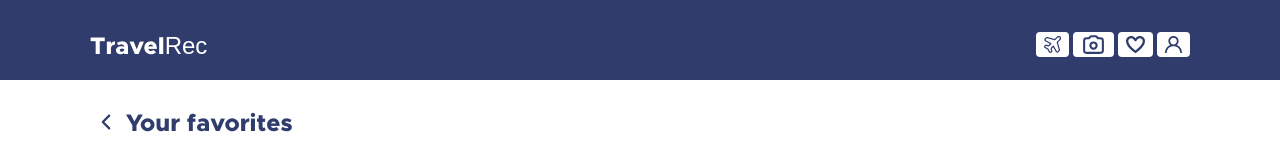
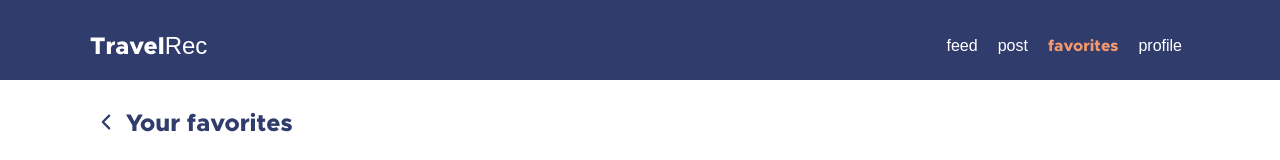
Before and after one commit to malyesh/trec-client, a React (Create React App) app: page /favorites in a window 1280 px wide. Shown: the top 160 px of the page. Built offline with nearby package versions, Linux system fonts and the light colour scheme; no server answers; sample sign-in values are in the browser's storage; a web font is replaced by a local one.

Commit message:
make header more streamline and add delete post

```diff
--- a/src/components/Header/Header.js
+++ b/src/components/Header/Header.js
@@ -10,7 +10,10 @@ export default function Header() {
   const [isSearch, setIsSearch] = useState(true);
   const [isLogin, setIsLogin] = useState(false);
   const [isSignup, setIsSignup] = useState(false);
+  const [isPost, setIsPost] = useState(false);
   const [isFeed, setIsFeed] = useState(false);
+  const [isFav, setIsFav] = useState(false);
+  const [isProfile, setIsProfile] = useState(false);
   const navigate = useNavigate();
   const location = useLocation();
   const { pathname } = location;
@@ -25,6 +28,9 @@ export default function Header() {
       setIsLogin(false);
       setIsSignup(false);
       setIsFeed(false);
+      setIsPost(false);
+      setIsFav(false);
+      setIsProfile(false);
     } else if (pathname === '/login') {
       setIsLogin(true);
       setIsSearch(false);
@@ -40,11 +46,41 @@ export default function Header() {
       setIsSignup(false);
       setIsLogin(false);
       setIsSearch(false);
+      setIsPost(false);
+      setIsFav(false);
+      setIsProfile(false);
+    } else if (pathname === '/post') {
+      setIsFeed(false);
+      setIsSignup(false);
+      setIsLogin(false);
+      setIsSearch(false);
+      setIsPost(true);
+      setIsFav(false);
+      setIsProfile(false);
+    } else if (pathname === '/favorites') {
+      setIsFeed(false);
+      setIsSignup(false);
+      setIsLogin(false);
+      setIsSearch(false);
+      setIsPost(false);
+      setIsFav(true);
+      setIsProfile(false);
+    } else if (pathname === '/profile') {
+      setIsFeed(false);
+      setIsSignup(false);
+      setIsLogin(false);
+      setIsSearch(false);
+      setIsPost(false);
+      setIsFav(false);
+      setIsProfile(true);
     } else {
       setIsFeed(false);
       setIsSignup(false);
       setIsLogin(false);
       setIsSearch(false);
+      setIsPost(false);
+      setIsFav(false);
+      setIsProfile(false);
     }
   }, [pathname]);
 
@@ -72,7 +108,10 @@ export default function Header() {
         </section>
 
         {token && (
-          <div className='header__section header__section--logo'>
+          <>
+            <div
+              className={`header__section header__section--logo header__section--mobile `}
+            >
               <img
                 className={`header__icon header__icon--plane ${
                   isFeed ? 'header__icon--active' : ''
@@ -114,6 +153,55 @@ export default function Header() {
                 }}
               />
             </div>
+            <div
+              className={`header__section header__section--logo header__section--tablet `}
+            >
+              <button
+                className={`header__button ${
+                  isFeed ? 'header__button--active' : ''
+                } ${!isSearch ? '' : 'header__button--other'}`}
+                type='click'
+                onClick={() => {
+                  navigate('/feed');
+                }}
+              >
+                feed
+              </button>
+              <button
+                className={`header__button  ${
+                  isPost ? 'header__button--active' : ''
+                } ${!isSearch ? '' : 'header__button--other'}`}
+                type='click'
+                onClick={() => {
+                  navigate('/post');
+                }}
+              >
+                post
+              </button>
+              <button
+                className={`header__button  ${
+                  isFav ? 'header__button--active' : ''
+                } ${!isSearch ? '' : 'header__button--other'}`}
+                type='click'
+                onClick={() => {
+                  navigate('/favorites');
+                }}
+              >
+                favorites
+              </button>
+              <button
+                className={`header__button  ${
+                  isProfile ? 'header__button--active' : ''
+                } ${!isSearch ? '' : 'header__button--other'}`}
+                type='click'
+                onClick={() => {
+                  navigate('/profile');
+                }}
+              >
+                profile
+              </button>
+            </div>
+          </>
         )}
         {!token && (
           <div className='header__section header__section--logo'>
--- a/src/components/Header/Header.scss
+++ b/src/components/Header/Header.scss
@@ -54,13 +54,21 @@
     width: fit-content;
     padding: 0 8px;
     margin-left: 4px;
-    background-color: white;
+    // background-color: white;
+    color: white;
+    background: none;
     box-shadow: none;
     &:hover {
-      background-color: $orange;
+      // background-color: $orange;
+      background: none;
+      color: $orange;
+      font-weight: 600;
     }
     &--active {
-      background-color: $orange;
+      // background-color: $orange;
+      background: none;
+      color: $orange;
+      font-weight: 600;
     }
     @include tablet {
       font-size: 1rem;
@@ -69,16 +77,35 @@
     @include desktop {
       height: 1.75rem;
     }
+    &--other {
+      background-color: white;
+      color: $navy;
+      &:hover {
+        background-color: white;
+      }
+    }
   }
   &__section {
     height: fit-content;
     &:hover {
       color: $orange;
       cursor: pointer;
+      font-weight: 600;
     }
     &--logo {
       display: flex;
       align-items: center;
+    }
+    &--mobile {
+      @include tablet {
+        display: none;
+      }
+    }
+    &--tablet {
+      display: none;
+      @include tablet {
+        display: flex;
+      }
     }
   }
   &__logo {
--- a/src/components/Post/Post.js
+++ b/src/components/Post/Post.js
@@ -47,12 +47,22 @@ export default function Post({
     let starArray = [];
     for (let i = 1; i <= rating; i++) {
       starArray.push(
-        <img className='post__stars--item' src={goldstar} alt='goldstar' />
+        <img
+          className='post__stars--item'
+          src={goldstar}
+          alt='goldstar'
+          key={Math.floor(Math.random() * 1000)}
+        />
       );
     }
     for (let i = rating; i < 5; i++) {
       starArray.push(
-        <img className='post__stars--item' src={greystar} alt='goldstar' />
+        <img
+          className='post__stars--item'
+          src={greystar}
+          alt='goldstar'
+          key={Math.floor(Math.random() * 1000)}
+        />
       );
     }
     return starArray.map((star) => star);
--- a/src/components/PostModal/PostModal.scss
+++ b/src/components/PostModal/PostModal.scss
@@ -40,6 +40,7 @@
 }
 
 .modal {
+  position: relative;
   &__trigger {
     object-fit: cover;
     height: 100px;
@@ -60,11 +61,25 @@
     width: 2rem;
     cursor: pointer;
     border-radius: 50%;
-    left: -15px;
+    left: -20px;
     font-size: 1.5rem;
-    top: -15px;
+    top: -30px;
     &:hover {
       background-color: $orange;
     }
   }
+  &__content {
+    &--delete {
+      position: relative;
+      padding: 1rem;
+      border-radius: 5px;
+      width: 100%;
+      font-size: 1rem;
+      background-color: lightgrey;
+      &:hover {
+        background-color: $orange;
+        cursor: pointer;
+      }
+    }
+  }
 }
--- a/src/pages/FavoritesPage/FavoritesPage.js
+++ b/src/pages/FavoritesPage/FavoritesPage.js
@@ -33,10 +33,9 @@ export default function FavoritesPage() {
         ) : (
           favorites.map((post) => {
             return (
-              <div className='favorites--item'>
+              <div className='favorites--item' key={post.id}>
                 <Post
                   name={`${post.first_name} ${post.last_name}`}
-                  key={post.id}
                   id={post.id}
                   landmark={post.landmark_name}
                   caption={post.caption}
--- a/src/pages/FeedPage/FeedPage.js
+++ b/src/pages/FeedPage/FeedPage.js
@@ -25,10 +25,9 @@ export default function FeedPage() {
       <section className='feed__posts'>
         {posts.map((post) => {
           return (
-            <div className='feed__posts--item'>
+            <div className='feed__posts--item' key={post.id}>
               <Post
                 name={`${post.first_name} ${post.last_name}`}
-                key={post.id}
                 id={post.id}
                 landmark={post.landmark_name}
                 caption={post.caption}
--- a/src/pages/LandmarkFeedPage/LandmarkFeedPage.js
+++ b/src/pages/LandmarkFeedPage/LandmarkFeedPage.js
@@ -37,10 +37,9 @@ export default function LandmarkFeedPage() {
         {posts.length > 0 ? (
           posts.map((post) => {
             return (
-              <div className='feed__body--item'>
+              <div className='feed__body--item' key={post.id}>
                 <Post
                   name={`${post.first_name} ${post.last_name}`}
-                  key={post.id}
                   id={post.id}
                   landmark={post.landmark_name}
                   caption={post.caption}
--- a/src/pages/ProfilePage/ProfilePage.js
+++ b/src/pages/ProfilePage/ProfilePage.js
@@ -10,6 +10,7 @@ export default function ProfilePage() {
   const [userInfo, setUserInfo] = useState({});
   const [allPosts, setAllPosts] = useState();
   const [isImage, setIsImage] = useState(false);
+  const [hasDeleted, setHasDeleted] = useState();
 
   const apiBody = process.env.REACT_APP_API_URL;
   const navigate = useNavigate();
@@ -39,7 +40,7 @@ export default function ProfilePage() {
       setAllPosts(posts.data);
     };
     getAllPosts();
-  }, [apiBody, token, isLoading]);
+  }, [apiBody, token, isLoading, hasDeleted]);
 
   useEffect(() => {
     const checkImage = () => {
@@ -103,7 +104,7 @@ export default function ProfilePage() {
         {allPosts.map((post) => {
           return (
             <div className='profile__post' key={post.id}>
-              <PostModal post={post} />
+              <PostModal post={post} setHasDeleted={setHasDeleted} />
             </div>
           );
         })}
```
Also changed, not shown: src/components/PostModal/PostModal.js (+26 -10 lines). Lines whose indentation alone changed are shown as unchanged.
